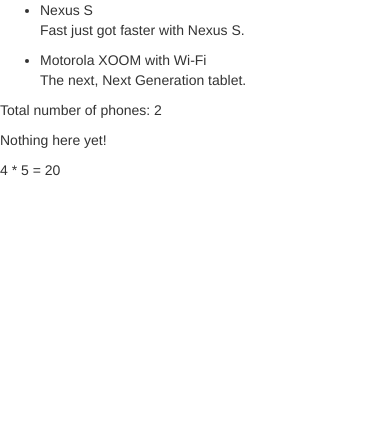
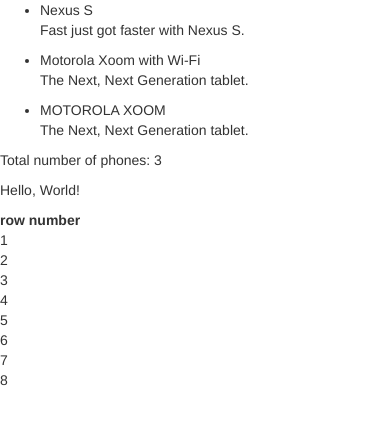
Before and after one commit to vandoan/birdOfParadise, a website: page app/index.html in a window 390 px wide. Drawn offline with Linux system fonts and the light colour scheme.

Commit message:
updated the index so that it's dynamic and accepts data from the controller, added testing to the mvc, had a serious bug with the syntax, missing quotes, and experimented with creating a table and inserting other data into the index. Made the test to fail to find 4 phones.

```diff
--- a/app/index.html
+++ b/app/index.html
@@ -1,30 +1,36 @@
+
+
 <!doctype html>
-<html lang="en" ng-app>
+<html lang="en" ng-app="phonecatApp">
 <head>
   <meta charset="utf-8">
   <title>My HTML File</title>
   <link rel="stylesheet" href="bower_components/bootstrap/dist/css/bootstrap.css">
   <link rel="stylesheet" href="css/app.css">
   <script src="bower_components/angular/angular.js"></script>
+  <script src="js/controllers.js"></script>
 </head>
-<body>
+<body ng-controller="PhoneListCtrl">
+
 	<ul>
-		<li>
-			<span> Nexus S</span>
-			<p>
-				Fast just got faster with Nexus S.
-			</p>
-		</li>
-		<li>
-			<span>Motorola XOOM with Wi-Fi </span>
-			<p>The next, Next Generation tablet. </p>
+		<li ng-repeat="phone in phones">
+			{{phone.name}}
+			<p>{{phone.snippet}}</p>
 		</li>
 	</ul>
 
-	<p>Total number of phones: 2</p>
+	<p> Total number of phones: {{phones.length}}</p>
+
+	<p>Hello, {{name}}!</p>
+
+	<table>
+		<tr><th>row number</th></tr>
+		<tr ng-repeat="i in [0,1,2,3,4,5,6,7]">
+			<td>{{i+1}}</td>
+		</tr>
+	</table>
 
 
-  <p>Nothing here {{'yet' + '!'}}</p>
-  <p> 4 * 5 = {{4*5}} </p>
+
 </body>
 </html>
--- a/app/js/controllers.js
+++ b/app/js/controllers.js
@@ -1,3 +1,21 @@
 'use strict';
 
 /* Controllers */
+
+
+var phonecatApp = angular.module('phonecatApp', []);
+
+phonecatApp.controller('PhoneListCtrl', function ($scope){
+	$scope.phones =[
+		{'name': 'Nexus S',
+		'snippet': 'Fast just got faster with Nexus S.'},
+		{'name': 'Motorola Xoom with Wi-Fi',
+		'snippet': 'The Next, Next Generation tablet.'},
+		{'name': 'MOTOROLA XOOM',
+		'snippet': 'The Next, Next Generation tablet.'},
+		];
+
+	$scope.name = "World";
+
+
+});
```
Also changed, not shown: test/unit/controllersSpec.js (+26 -0 lines).
